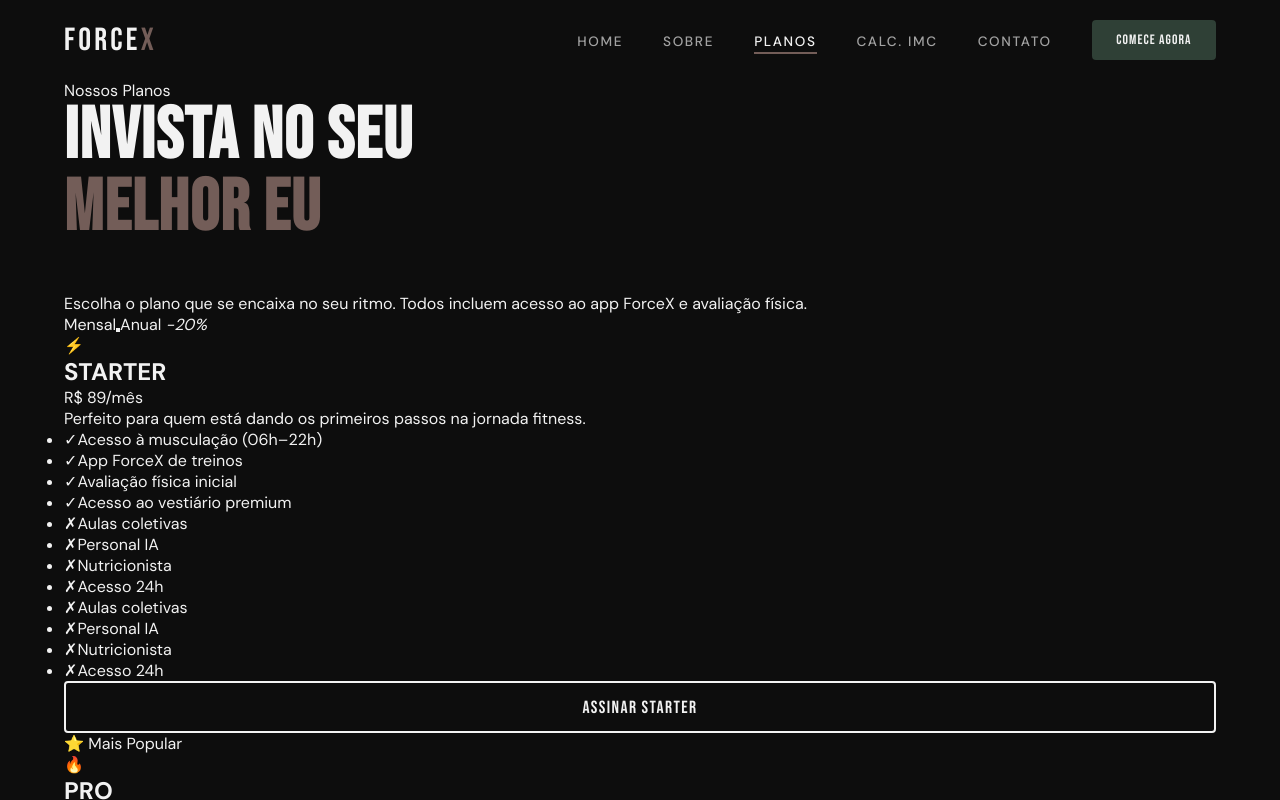
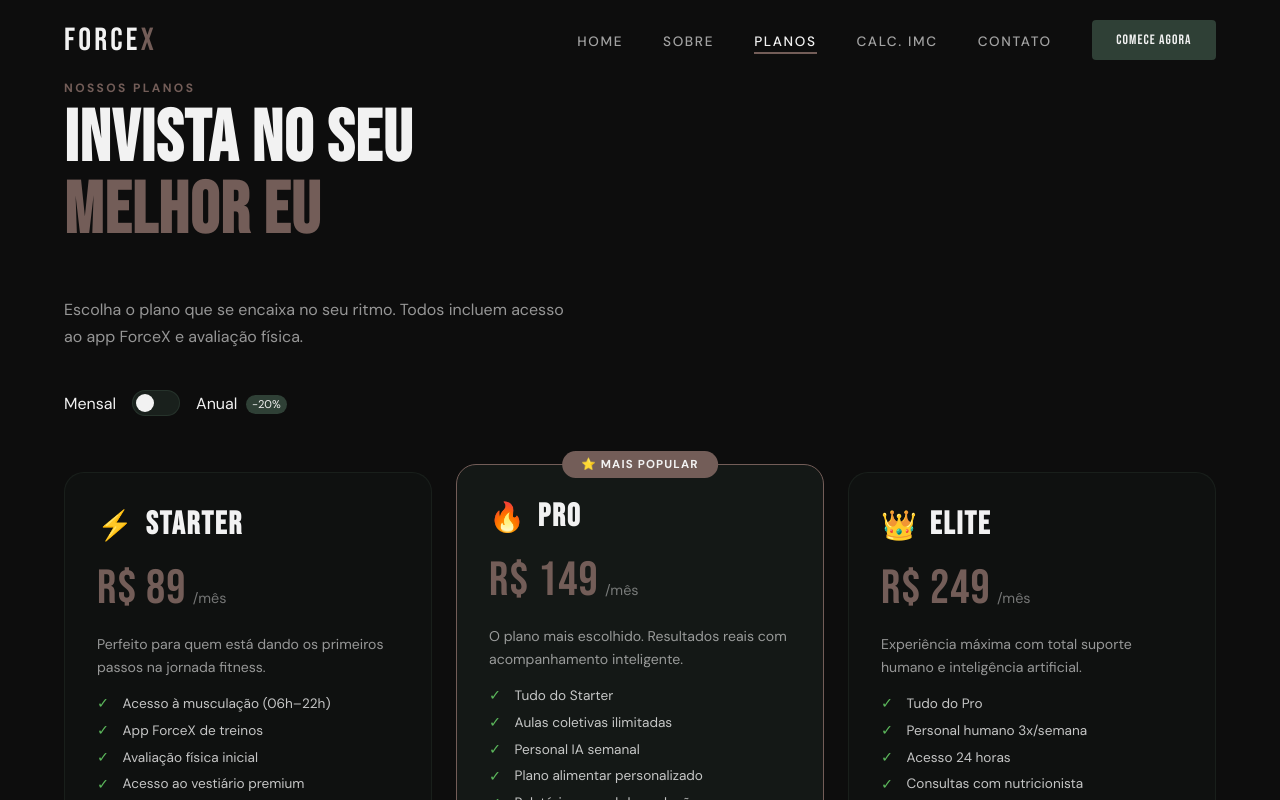
Before and after one commit to projetoswebdev/academia, a React (Vite) app: page /planos in a window 1280 px wide. Shown: the top 800 px of the page. Built offline with nearby package versions, Linux system fonts and the light colour scheme.

Commit message:
style: estilizando a página planos

```diff
--- /dev/null
+++ b/src/css/planos.css
@@ -0,0 +1,195 @@
+.plano {
+  position: relative;
+  min-height: 100vh;
+  display: flex;
+  align-items: center;
+  overflow: hidden;
+}
+
+.cabecalho {
+  font-size: 0.75rem;
+  letter-spacing: 0.2em;
+  text-transform: uppercase;
+  color: var(--warm-brown);
+  margin-bottom: 0.5rem;
+  font-weight: 600;
+}
+
+.planos-subtitulo {
+  color: rgba(242,242,242,0.6);
+  max-width: 500px;
+  line-height: 1.7;
+  margin: 1rem 0 2.5rem;
+}
+
+.plano-toggle {
+  display: flex;
+  align-items: center;
+  gap: 1rem;
+  margin-bottom: 3.5rem;
+}
+
+.plano-toggle span.active { color: var(--off-white); }
+.plano-toggle em {
+  font-style: normal;
+  background: var(--green-dark);
+  color: var(--off-white);
+  font-size: 0.7rem;
+  padding: 0.15rem 0.4rem;
+  border-radius: 999px;
+  margin-left: 4px;
+}
+
+.toggle-btn {
+  width: 48px;
+  height: 26px;
+  background: rgba(47,64,54,0.4);
+  border: 1px solid rgba(47,64,54,0.6);
+  border-radius: 999px;
+  position: relative;
+  transition: background var(--transition);
+}
+.toggle-btn--on { background: var(--green-dark); }
+.toggle-btn span {
+  position: absolute;
+  top: 3px; left: 3px;
+  width: 18px; height: 18px;
+  background: var(--off-white);
+  border-radius: 50%;
+  transition: transform var(--transition);
+}
+.toggle-btn--on span { transform: translateX(22px); }
+
+.plano-grid {
+  display: grid;
+  grid-template-columns: repeat(3, 1fr);
+  gap: 1.5rem;
+  align-items: start;
+}
+
+.plano-card {
+  background: rgba(47,64,54,0.1);
+  border: 1px solid rgba(47,64,54,0.3);
+  border-radius: var(--radius-lg);
+  padding: 2rem;
+  position: relative;
+  display: flex;
+  flex-direction: column;
+  gap: 1rem;
+  transition: border-color var(--transition), transform var(--transition);
+}
+.plano-card:hover {
+  border-color: var(--green-dark);
+  transform: translateY(-4px);
+}
+
+.plano-card--highlight {
+  background: rgba(47,64,54,0.22);
+  border-color: var(--warm-brown);
+  transform: translateY(-8px);
+}
+.plano-card--highlight:hover { transform: translateY(-12px); }
+.plano-card__badge {
+  position: absolute;
+  top: -14px;
+  left: 50%;
+  transform: translateX(-50%);
+  background: var(--warm-brown);
+  color: var(--off-white);
+  font-size: 0.72rem;
+  font-weight: 700;
+  letter-spacing: 0.1em;
+  text-transform: uppercase;
+  padding: 0.35rem 1.2rem;
+  border-radius: 999px;
+  white-space: nowrap;
+}
+
+.plano-card-header {
+  display: flex;
+  align-items: center;
+  gap: 0.8rem;
+}
+.plano-card-icone { font-size: 1.8rem; }
+.plano-card-nome {
+  font-family: var(--font-display);
+  font-size: 2rem;
+  letter-spacing: 0.06em;
+}
+
+.plano-card-preco {
+  display: flex;
+  align-items: baseline;
+  gap: 0.4rem;
+}
+.plano-card__amount {
+  font-family: var(--font-display);
+  font-size: 3rem;
+  color: var(--warm-brown);
+  letter-spacing: 0.02em;
+}
+.plano-card-mes {
+  font-size: 0.9rem;
+  color: rgba(242,242,242,0.45);
+}
+
+.plano-card-anual-note {
+  font-size: 0.78rem;
+  color: rgba(242,242,242,0.45);
+  margin-top: -0.5rem;
+}
+
+.plano-card-desc {
+  font-size: 0.88rem;
+  color: rgba(242,242,242,0.6);
+  line-height: 1.6;
+}
+
+.plano-card__divider {
+  height: 1px;
+  background: rgba(47,64,54,0.4);
+}
+
+.plano-card-beneficios {
+  list-style: none;
+  display: flex;
+  flex-direction: column;
+  gap: 0.55rem;
+  flex: 1;
+}
+
+.plano-card-beneficio {
+  display: flex;
+  align-items: center;
+  gap: 0.6rem;
+  font-size: 0.85rem;
+}
+
+.plano-card-beneficio span {
+  flex-shrink: 0;
+  font-size: 0.9rem;
+  width: 16px;
+}
+.plano-card-beneficio--incluido { color: rgba(242,242,242,0.8); }
+.plano-card-beneficio--incluido span { color: #5cb85c; }
+.plano-card-beneficio--nao-incluido { color: rgba(242,242,242,0.3); }
+.plano-card-beneficio--nao-incluido span { color: rgba(242,242,242,0.3); }
+
+.planos-garantia {
+  display: flex;
+  align-items: center;
+  gap: 1rem;
+  margin-top: 3rem;
+  background: rgba(47,64,54,0.15);
+  border: 1px solid rgba(47,64,54,0.35);
+  border-radius: var(--radius-md);
+  padding: 1.2rem 1.5rem;
+}
+.planos-garantia span { font-size: 2rem; }
+.planos-garantia p { font-size: 0.9rem; color: rgba(242,242,242,0.7); }
+.planos-garantia strong { color: var(--off-white); }
+
+@media (max-width: 900px) {
+  .plano-grid { grid-template-columns: 1fr; max-width: 420px; }
+  .plano-card--highlight { transform: none; }
+}
--- a/src/index.css
+++ b/src/index.css
@@ -18,7 +18,8 @@
 *, *::before, *::after {
   box-sizing: border-box;
   margin: 0;
-  padding: 0; }
+  padding: 0;
+}
 
 html {
   scroll-behavior: smooth;
--- a/src/routes/Planos.jsx
+++ b/src/routes/Planos.jsx
@@ -1,11 +1,11 @@
 import { useState } from 'react'
+import '../css/planos.css'
 
 const planos = [
   {
     icone: '⚡',
     nome: 'STARTER',
     preco: { mensal: 89, anual: 71 },
-    mes: '/mês',
     desc: 'Perfeito para quem está dando os primeiros passos na jornada fitness.',
     beneficios: [
       'Acesso à musculação (06h–22h)',
@@ -21,7 +21,6 @@
     icone: '🔥',
     nome: 'PRO',
     preco: {mensal: 149, anual: 119},
-    mes: '/mês',
     desc: 'O plano mais escolhido. Resultados reais com acompanhamento inteligente.',
     beneficios: [
       'Tudo do Starter',
@@ -38,7 +37,6 @@
     icone: '👑',
     nome: 'ELITE',
     preco: {mensal: 249, anual: 199},
-    mes: '/mês',
     desc: 'Experiência máxima com total suporte humano e inteligência artificial.',
     beneficios: [
       'Tudo do Pro',
@@ -71,7 +69,7 @@
           <span className={!anual ? 'active' : ''}>Mensal</span>
           <button className={`toggle-btn ${anual ? 'toggle-btn--on' : ''}`}
               onClick={() => setAnual(v => !v)}
-              aria-label="Alternar entre mensal e anual">
+              aria-label="Alternar entre mensal e anual"> <span></span>
           </button>
           <span className={anual ? 'active' : ''}>
             Anual <em>-20%</em>
@@ -83,7 +81,7 @@
             <div key={p.nome} className={`plano-card ${p.highlight ? 'plano-card--highlight' : ''}`}>
               {p.highlight && <div className="plano-card__badge">⭐ Mais Popular</div>}
               <div className="plano-card-header">
-                <span className="plano-card-icon">{p.icone}</span>
+                <span className="plano-card-icone">{p.icone}</span>
                 <h2 className="plano-card-nome">{p.nome}</h2>
               </div>
               <div className='plano-card-preco'>
@@ -109,11 +107,7 @@
                     <span>✗</span>{f}
                   </li>
                 ))}
-                {p.notIncluded.map(f => (
-                  <li key={f} className="plano-card-beneficio plano-card-beneficio--nao-incluido">
-                    <span>✗</span>{f}
-                  </li>
-                ))}
+
               </ul>
 
               <button className={p.highlight ? 'btn-planos' : 'btn-outline'} style={{width: '100%', marginTop: 'auto'}}>{p.cta}
```
Also changed, not shown: src/css/estilo.css (deleted).
